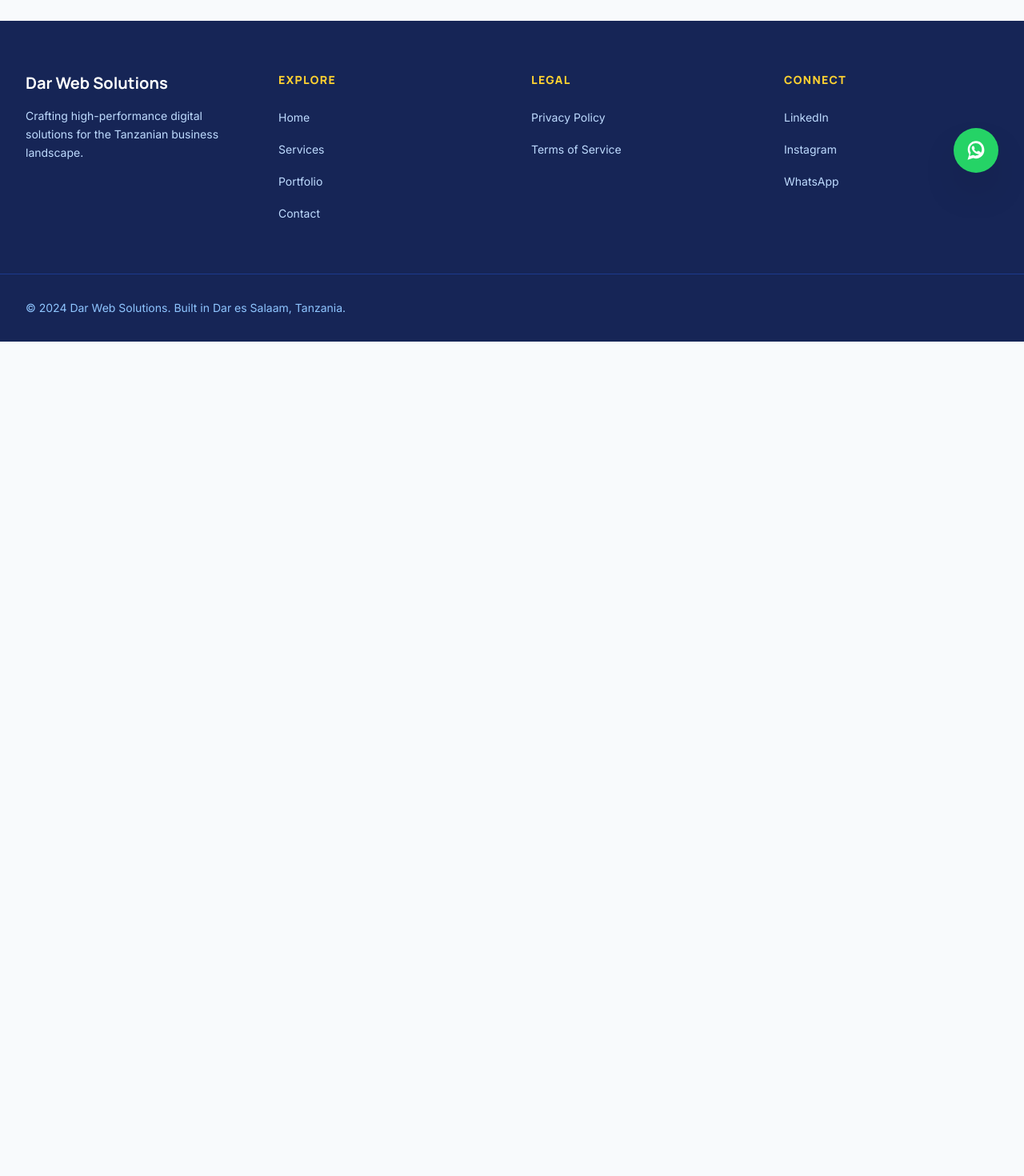
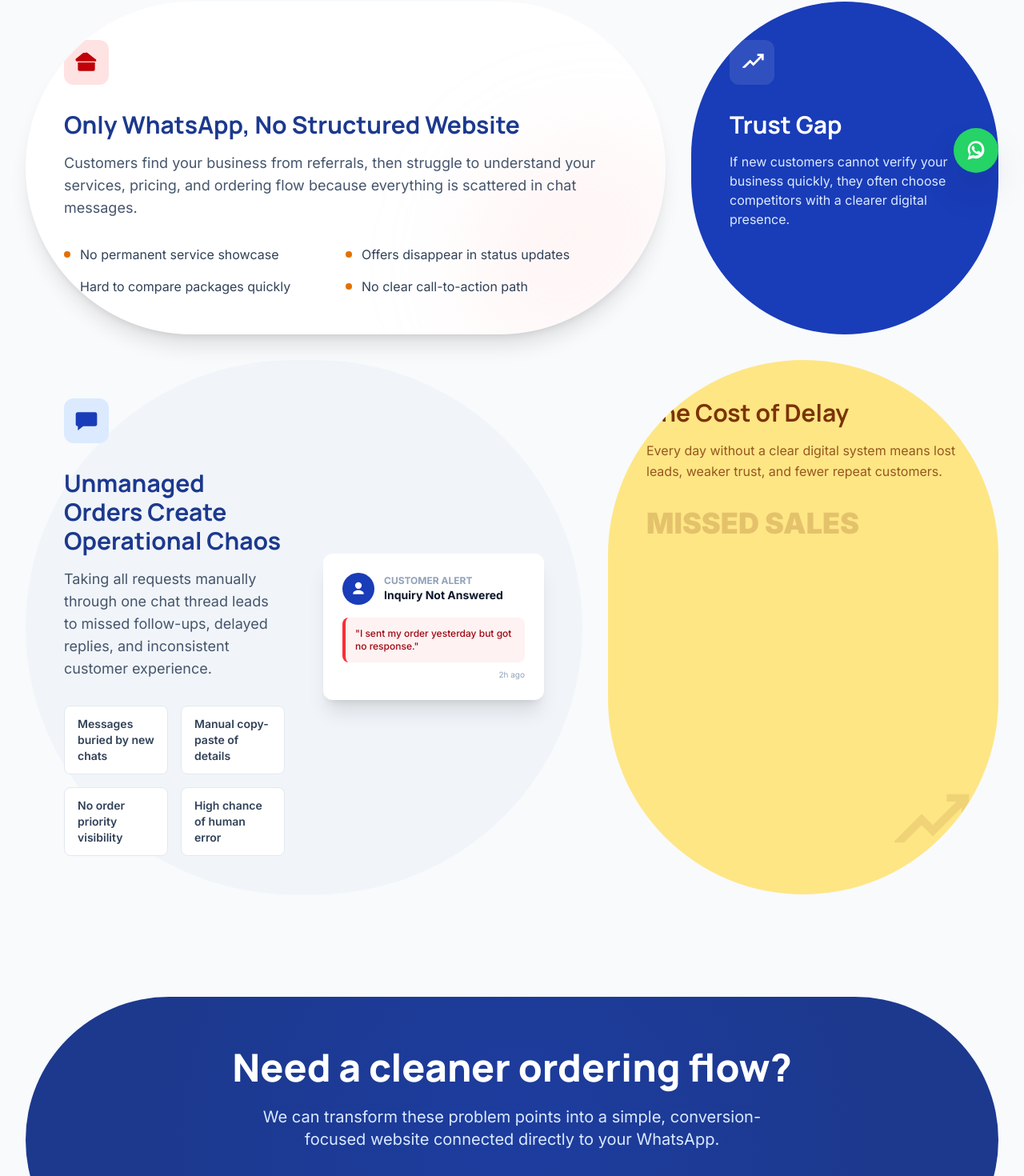
Before and after one commit to andreamsilu/darwebsolutions, a Next.js app: page /problem in a window 1280 px wide. Shown: the part 552-2022 px from the top of the page at 80% size. Before the commit the page ends 979 px from the top, so only its background shows below. Built offline with nearby package versions, Linux system fonts and the light colour scheme.

Commit message:
Enhance ProblemPage layout and content to better address common challenges faced by businesses in Dar. Introduce new sections detailing issues like lack of structured websites and unmanaged orders, while improving visual hierarchy and user engagement through updated styles and icons.

```diff
--- a/app/problem/page.tsx
+++ b/app/problem/page.tsx
@@ -1,15 +1,151 @@
 import { PremiumFooter, PremiumNav } from "../components/premium-chrome";
-import { ProblemSection } from "../sections/problem-section";
-import { MotionSection } from "../ui/motion-section";
+import { ChatIcon, ProblemIcon, TrendUpIcon, UserIcon } from "../ui/icons";
 
 export default function ProblemPage() {
   return (
     <div className="bg-slate-50 font-body text-slate-900 antialiased">
       <PremiumNav active="services" />
-      <main className="pt-24">
-        <MotionSection>
-          <ProblemSection />
-        </MotionSection>
+      <main className="pb-20 pt-28">
+        <header className="mx-auto mb-24 max-w-7xl px-8">
+          <span className="mb-4 block font-headline text-sm font-bold uppercase tracking-[0.2em] text-amber-700">
+            Common Challenges
+          </span>
+          <h1 className="mb-8 max-w-4xl font-headline text-5xl font-extrabold leading-tight text-blue-900 md:text-7xl">
+            Why Businesses in Dar <span className="text-amber-700">Lose Customers</span> Online.
+          </h1>
+          <p className="max-w-2xl text-xl leading-relaxed text-slate-600">
+            Most businesses are active on social platforms, but still miss sales because there is no
+            structured digital experience that builds trust and guides customers to order.
+          </p>
+        </header>
+
+        <section className="mx-auto grid max-w-7xl grid-cols-1 gap-8 px-8 md:grid-cols-12">
+          <div className="relative overflow-hidden rounded-full bg-white p-12 shadow-xl md:col-span-8">
+            <div className="relative z-10">
+              <div className="mb-8 flex h-14 w-14 items-center justify-center rounded-xl bg-red-100">
+                <ProblemIcon className="h-8 w-8 text-red-700" />
+              </div>
+              <h2 className="mb-4 font-headline text-3xl font-bold text-blue-900">
+                Only WhatsApp, No Structured Website
+              </h2>
+              <p className="mb-8 max-w-2xl text-lg text-slate-600">
+                Customers find your business from referrals, then struggle to understand your services,
+                pricing, and ordering flow because everything is scattered in chat messages.
+              </p>
+              <ul className="grid grid-cols-1 gap-y-4 md:grid-cols-2">
+                {[
+                  "No permanent service showcase",
+                  "Offers disappear in status updates",
+                  "Hard to compare packages quickly",
+                  "No clear call-to-action path",
+                ].map((item) => (
+                  <li key={item} className="flex items-center gap-3 text-slate-700">
+                    <span className="h-2 w-2 rounded-full bg-amber-600" />
+                    {item}
+                  </li>
+                ))}
+              </ul>
+            </div>
+            <div className="absolute -bottom-20 -right-20 h-80 w-80 rounded-full bg-linear-to-br from-red-200/30 to-transparent blur-3xl" />
+          </div>
+
+          <div className="relative overflow-hidden rounded-full bg-blue-800 p-12 text-white md:col-span-4">
+            <div className="mb-8 flex h-14 w-14 items-center justify-center rounded-xl bg-white/10">
+              <TrendUpIcon className="h-8 w-8 text-white" />
+            </div>
+            <h2 className="mb-4 font-headline text-3xl font-bold">Trust Gap</h2>
+            <p className="text-blue-100">
+              If new customers cannot verify your business quickly, they often choose competitors with a
+              clearer digital presence.
+            </p>
+          </div>
+
+          <div className="flex flex-col items-center gap-12 rounded-full bg-slate-100 p-12 md:col-span-12 md:flex-row lg:col-span-7">
+            <div className="flex-1">
+              <div className="mb-8 flex h-14 w-14 items-center justify-center rounded-xl bg-blue-100">
+                <ChatIcon className="h-8 w-8 text-blue-800" />
+              </div>
+              <h2 className="mb-4 font-headline text-3xl font-bold text-blue-900">
+                Unmanaged Orders Create Operational Chaos
+              </h2>
+              <p className="mb-8 text-lg text-slate-600">
+                Taking all requests manually through one chat thread leads to missed follow-ups, delayed
+                replies, and inconsistent customer experience.
+              </p>
+              <div className="grid grid-cols-1 gap-4 md:grid-cols-2">
+                {[
+                  "Messages buried by new chats",
+                  "Manual copy-paste of details",
+                  "No order priority visibility",
+                  "High chance of human error",
+                ].map((item) => (
+                  <div key={item} className="rounded-lg border border-slate-200 bg-white px-4 py-3 text-sm font-semibold text-slate-700">
+                    {item}
+                  </div>
+                ))}
+              </div>
+            </div>
+
+            <div className="w-full max-w-sm flex-1">
+              <div className="rounded-xl bg-white p-6 shadow-xl">
+                <div className="mb-4 flex items-center gap-3">
+                  <div className="flex h-10 w-10 items-center justify-center rounded-full bg-blue-800 text-white">
+                    <UserIcon className="h-5 w-5" />
+                  </div>
+                  <div>
+                    <div className="text-xs font-bold text-slate-400">CUSTOMER ALERT</div>
+                    <div className="text-sm font-bold text-slate-900">Inquiry Not Answered</div>
+                  </div>
+                </div>
+                <div className="rounded-lg border-l-4 border-red-500 bg-red-50 p-3">
+                  <p className="text-xs font-medium text-red-800">
+                    &quot;I sent my order yesterday but got no response.&quot;
+                  </p>
+                </div>
+                <div className="mt-2 text-right text-[10px] text-slate-400">2h ago</div>
+              </div>
+            </div>
+          </div>
+
+          <div className="relative overflow-hidden rounded-full bg-amber-200 p-12 md:col-span-12 lg:col-span-5">
+            <div className="relative z-10">
+              <h2 className="mb-4 font-headline text-3xl font-bold text-amber-900">
+                The Cost of Delay
+              </h2>
+              <p className="mb-8 leading-relaxed text-amber-900/80">
+                Every day without a clear digital system means lost leads, weaker trust, and fewer repeat
+                customers.
+              </p>
+              <div className="text-4xl font-black text-amber-900/20">MISSED SALES</div>
+            </div>
+            <div className="absolute bottom-8 right-8 opacity-10">
+              <TrendUpIcon className="h-28 w-28 text-amber-900" />
+            </div>
+          </div>
+        </section>
+
+        <section className="mx-auto mt-32 max-w-7xl px-8">
+          <div className="relative overflow-hidden rounded-full bg-blue-900 p-16 text-center text-white">
+            <div className="relative z-10">
+              <h2 className="mb-6 font-headline text-4xl font-extrabold md:text-5xl">
+                Need a cleaner ordering flow?
+              </h2>
+              <p className="mx-auto mb-10 max-w-2xl text-xl text-blue-100">
+                We can transform these problem points into a simple, conversion-focused website connected
+                directly to your WhatsApp.
+              </p>
+              <div className="flex flex-col justify-center gap-4 sm:flex-row">
+                <button className="rounded-xl bg-amber-300 px-8 py-4 text-lg font-bold text-amber-950 transition-transform hover:scale-105">
+                  Fix My Website Flow
+                </button>
+                <button className="rounded-xl border border-white/20 bg-white/10 px-8 py-4 text-lg font-bold text-white backdrop-blur-sm transition-all hover:bg-white/20">
+                  See Solution Examples
+                </button>
+              </div>
+            </div>
+            <div className="absolute inset-0 bg-[radial-gradient(circle_at_center,rgba(30,64,175,0.5),transparent_70%)]" />
+          </div>
+        </section>
       </main>
       <PremiumFooter />
     </div>
```
